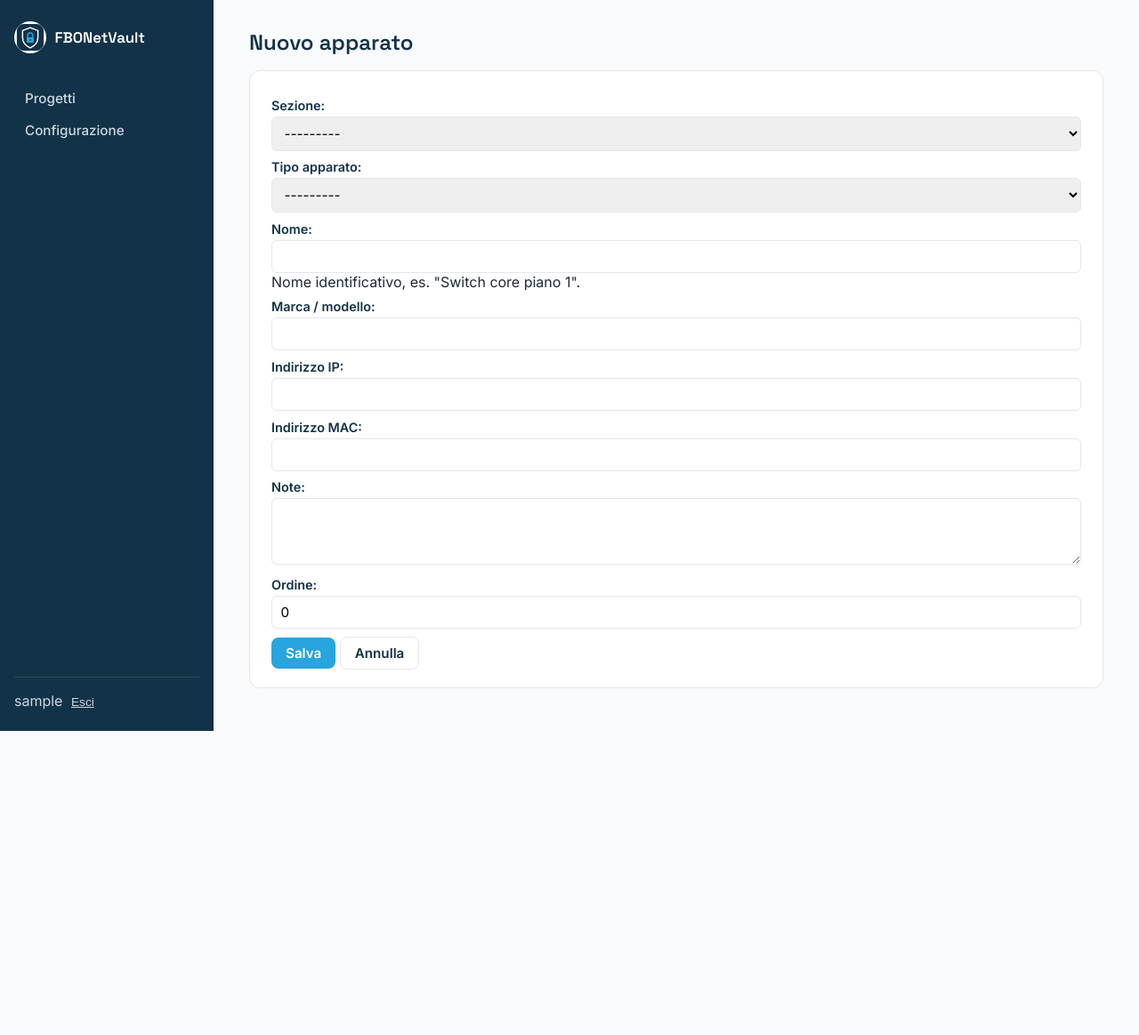
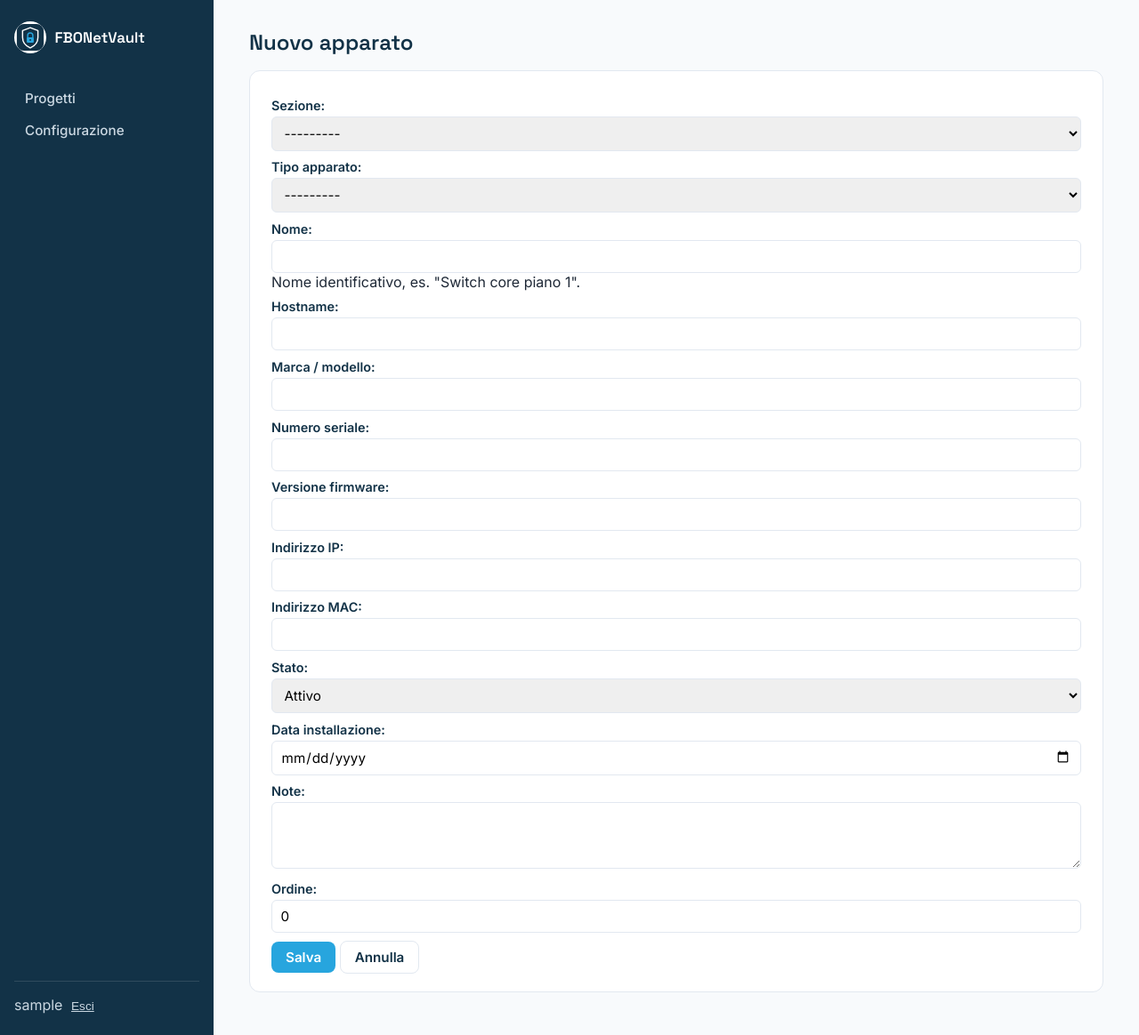
Before and after one commit to lomax73/FBONetVault, a Django app: page /progetti/1/apparati/nuovo/ in a window 1280 px wide. Shown: the whole page at 89% size. Before the commit the page ends 822 px from the top, so only its background shows below. Run offline with Django 5.2, Linux system fonts and the light colour scheme; a user stored in the database is signed in; tables that the repository leaves empty hold one stand-in row (values such as "Sample post").

Commit message:
Arricchisce la scheda apparato con hostname, seriale, firmware, stato e data installazione
Campi fissi tipici oltre a quelli già presenti (tipo, sezione, marca/
modello, IP, MAC): hostname, numero seriale, versione firmware, stato
(attivo/in manutenzione/dismesso, mostrato come badge) e data di
installazione. Testato end-to-end via form HTTP, non solo via ORM.

Co-Authored-By: Claude Sonnet 5 <noreply@anthropic.com>

```diff
--- a/rete/admin.py
+++ b/rete/admin.py
@@ -42,9 +42,9 @@ class CredenzialeInline(admin.TabularInline):
 
 @admin.register(Apparato)
 class ApparatoAdmin(admin.ModelAdmin):
-    list_display = ('nome', 'progetto', 'sezione', 'tipo', 'indirizzo_ip')
-    list_filter = ('tipo',)
-    search_fields = ('nome', 'indirizzo_ip', 'marca_modello')
+    list_display = ('nome', 'progetto', 'sezione', 'tipo', 'indirizzo_ip', 'stato')
+    list_filter = ('tipo', 'stato')
+    search_fields = ('nome', 'hostname', 'indirizzo_ip', 'marca_modello', 'numero_seriale')
     inlines = [ParametroConfigInline, CredenzialeInline]
 
 
--- a/rete/forms.py
+++ b/rete/forms.py
@@ -52,8 +52,14 @@ class SezioneForm(forms.ModelForm):
 class ApparatoForm(forms.ModelForm):
     class Meta:
         model = Apparato
-        fields = ['sezione', 'tipo', 'nome', 'marca_modello', 'indirizzo_ip', 'indirizzo_mac', 'note', 'ordine']
-        widgets = {'note': forms.Textarea(attrs={'rows': 3})}
+        fields = [
+            'sezione', 'tipo', 'nome', 'hostname', 'marca_modello', 'numero_seriale', 'firmware',
+            'indirizzo_ip', 'indirizzo_mac', 'stato', 'data_installazione', 'note', 'ordine',
+        ]
+        widgets = {
+            'note': forms.Textarea(attrs={'rows': 3}),
+            'data_installazione': forms.DateInput(attrs={'type': 'date'}),
+        }
 
     def __init__(self, *args, progetto=None, **kwargs):
         super().__init__(*args, **kwargs)
--- a/rete/models.py
+++ b/rete/models.py
@@ -69,10 +69,24 @@ class Apparato(models.Model):
         TipoApparato, verbose_name='Tipo apparato', null=True, blank=True,
         on_delete=models.SET_NULL, related_name='apparati',
     )
+    STATO_ATTIVO = 'attivo'
+    STATO_MANUTENZIONE = 'manutenzione'
+    STATO_DISMESSO = 'dismesso'
+    STATO_CHOICES = [
+        (STATO_ATTIVO, 'Attivo'),
+        (STATO_MANUTENZIONE, 'In manutenzione'),
+        (STATO_DISMESSO, 'Dismesso'),
+    ]
+
     nome = models.CharField(max_length=255, help_text='Nome identificativo, es. "Switch core piano 1".')
+    hostname = models.CharField(max_length=255, blank=True)
     marca_modello = models.CharField('Marca / modello', max_length=255, blank=True)
+    numero_seriale = models.CharField('Numero seriale', max_length=255, blank=True)
+    firmware = models.CharField('Versione firmware', max_length=100, blank=True)
     indirizzo_ip = models.CharField('Indirizzo IP', max_length=100, blank=True)
     indirizzo_mac = models.CharField('Indirizzo MAC', max_length=100, blank=True)
+    stato = models.CharField(max_length=20, choices=STATO_CHOICES, default=STATO_ATTIVO)
+    data_installazione = models.DateField('Data installazione', null=True, blank=True)
     note = models.TextField(blank=True)
     ordine = models.PositiveIntegerField(default=0)
     creato_il = models.DateTimeField(auto_now_add=True)
```
Also changed, not shown: templates/rete/apparato_detail.html (+14 -1 lines), templates/rete/progetto_detail.html (+10 -1 lines), rete/migrations/0002_apparato_data_installazione_apparato_firmware_and_more.py (added).
